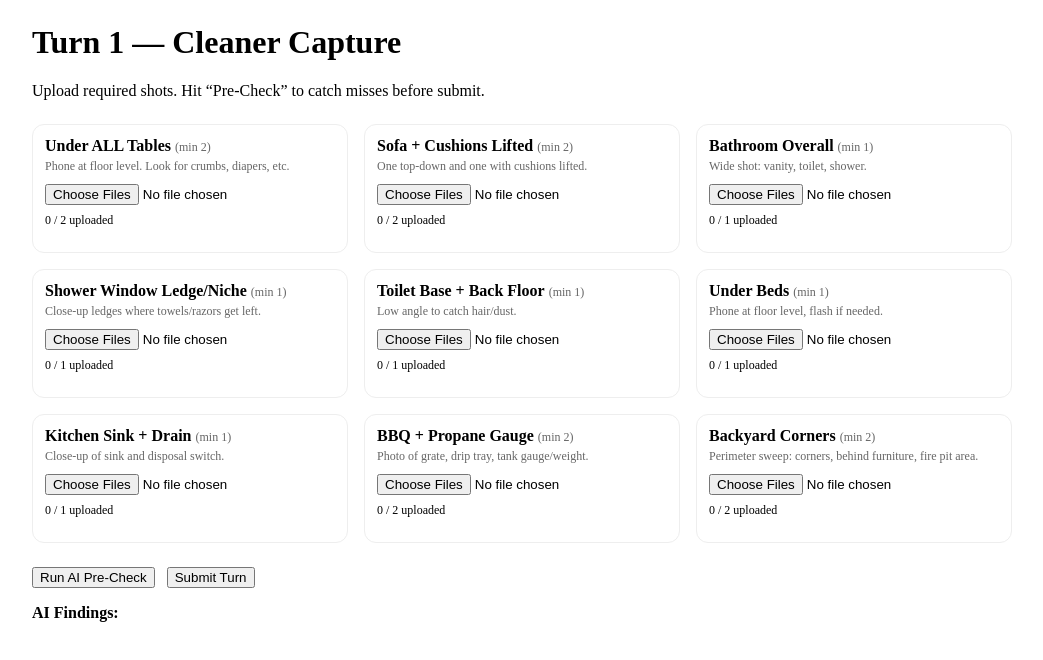
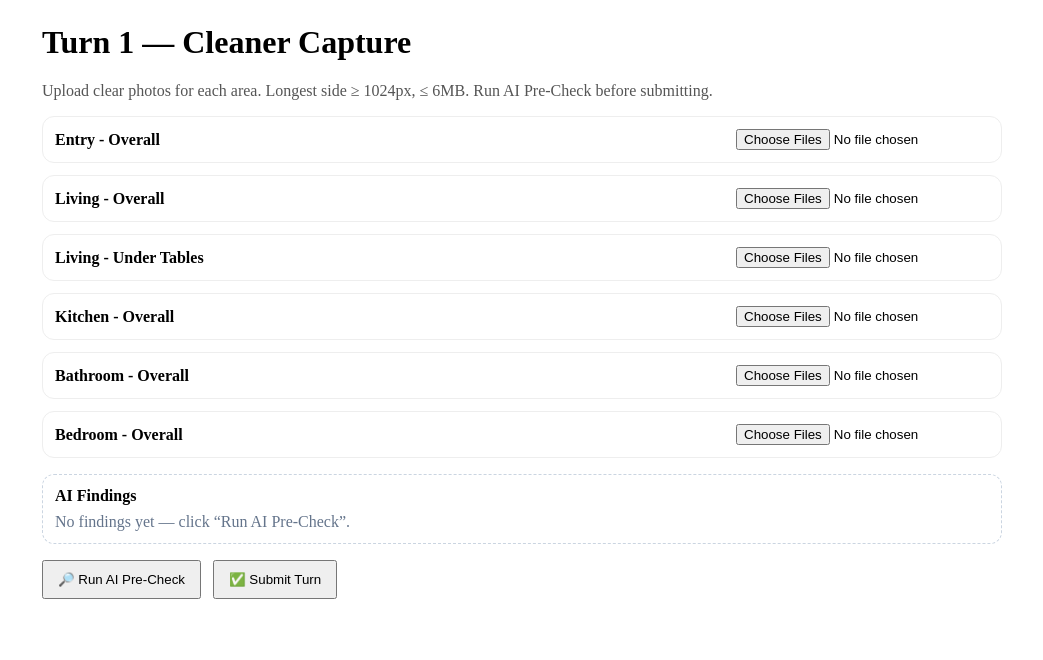
Before and after one commit to dmeadows001/turn-qa, a Next.js app: page /turns/1/capture in a window 1280 px wide. Shown: the top 660 px of the page, without its empty margins (118-1161 px from the left). Built offline with nearby package versions, Linux system fonts and the light colour scheme.

Commit message:
Update capture.js

```diff
--- a/pages/turns/[id]/capture.js
+++ b/pages/turns/[id]/capture.js
@@ -1,86 +1,116 @@
+// pages/turns/[id]/capture.js
 import { useRouter } from 'next/router';
-import { useState, useMemo } from 'react';
-import { REQUIRED_AREAS } from '../../../lib/requiredShots';
+import { useEffect, useMemo, useState } from 'react';
+
+// --- If you already define REQUIRED_AREAS elsewhere, you can remove this block ---
+const REQUIRED_AREAS = [
+  { key: 'entry_overall', label: 'Entry - Overall' },
+  { key: 'living_overall', label: 'Living - Overall' },
+  { key: 'living_under_tables', label: 'Living - Under Tables' },
+  { key: 'kitchen_overall', label: 'Kitchen - Overall' },
+  { key: 'bathroom_overall', label: 'Bathroom - Overall' },
+  { key: 'bedroom_overall', label: 'Bedroom - Overall' }
+];
+// -------------------------------------------------------------------------------
 
 export default function Capture() {
-  const router = useRouter();
-  const { id: turnId } = router.query;
+  const { query } = useRouter();
+  const turnId = query.id;
 
+  // Uploaded files grouped by area: { [areaKey]: [{name,url,width,height,areaKey}, ...] }
   const [uploadsByArea, setUploadsByArea] = useState({});
+  // Big combined “AI Findings” list
   const [aiFlags, setAiFlags] = useState([]);
+  // NEW: per-photo AI flags map: { [storagePath]: issues[] }
+  const [aiByPath, setAiByPath] = useState({});
   const [submitting, setSubmitting] = useState(false);
-  const [aiByPath, setAiByPath] = useState({});
 
-  const ready = useMemo(() => Boolean(turnId), [turnId]);
+  // -------- helpers --------
+  const sevStyle = (s='info') => ({
+    display:'inline-block',
+    padding:'2px 6px',
+    borderRadius:8,
+    fontSize:12,
+    marginRight:6,
+    background: s==='fail' ? '#FEE2E2' : s==='warn' ? '#FFF4E5' : '#EEF2FF',
+    color: s==='fail' ? '#991B1B' : s==='warn' ? '#9A5B00' : '#334155'
+  });
 
+  // Get image dimensions in browser (reads EXIF-rotated size correctly)
+  async function getDims(file) {
+    return await new Promise((resolve, reject) => {
+      const img = new Image();
+      img.onload = () => {
+        resolve({ width: img.naturalWidth, height: img.naturalHeight });
+        URL.revokeObjectURL(img.src);
+      };
+      img.onerror = reject;
+      img.src = URL.createObjectURL(file);
+    });
+  }
+
+  // -------- add files (captures width/height, enforces quality, uploads to Storage) --------
   async function addFiles(areaKey, fileList) {
     const files = Array.from(fileList || []);
     const uploaded = [];
 
     for (const f of files) {
-    // --- 1) Read dimensions client-side
-    const dims = await new Promise((resolve, reject) => {
-      const img = new Image();
-      img.onload = () => {
-        // Handle EXIF-rotated images automatically via natural sizes
-        resolve({ width: img.naturalWidth, height: img.naturalHeight });
-        URL.revokeObjectURL(img.src);
-      };
-      img.onerror = reject;
-      img.src = URL.createObjectURL(f);
-    });
+      const dims = await getDims(f);
+      const longest = Math.max(dims.width, dims.height);
+      const tooSmall = longest < 1024;
+      const tooBig = f.size > 6 * 1024 * 1024; // > 6MB
 
-    // --- 2) (Optional) Enforce minimum quality now (adjust thresholds as you like)
-    const longest = Math.max(dims.width, dims.height);
-    const fileTooBig = f.size > 6 * 1024 * 1024; // >6 MB
-    const tooSmall = longest < 1024;             // <1024 px on longest side
-    if (tooSmall || fileTooBig) {
+      if (tooSmall || tooBig) {
         alert(
-        `Photo "${f.name}" rejected: ` +
-        (tooSmall ? `resolution ${dims.width}×${dims.height} < 1024px longest side. ` : '') +
-        (fileTooBig ? `file > 6MB.` : '')
+          `Rejected "${f.name}": ` +
+          (tooSmall ? `min longest side is 1024px (got ${dims.width}×${dims.height}). ` : '') +
+          (tooBig ? `file > 6MB.` : '')
         );
-      continue; // skip uploading this one
+        continue;
       }
 
-    // --- 3) Get a signed upload URL from the server
+      // Ask server for a signed upload URL + storage path
       const up = await fetch('/api/upload-url', {
         method: 'POST',
         headers: { 'Content-Type': 'application/json' },
         body: JSON.stringify({ turnId, areaKey, filename: f.name, mime: f.type })
       }).then(r => r.json());
 
-    if (!up.uploadUrl) continue;
+      if (!up.uploadUrl || !up.path) {
+        alert('Could not get upload URL; try again.');
+        continue;
+      }
 
-    // --- 4) Upload directly to Supabase Storage
+      // Upload file to Storage with the signed URL
       await fetch(up.uploadUrl, {
         method: 'PUT',
         headers: { 'Content-Type': up.mime || 'application/octet-stream' },
         body: f
       });
 
-    // --- 5) Record locally (include width/height so submit-turn can store them)
       uploaded.push({
         name: f.name,
         areaKey,
-      url: up.path,           // storage key (e.g., "turns/<id>/<area>/...jpg")
+        url: up.path,        // e.g. "turns/<uuid>/<areaKey>/<filename>.jpg" (no leading "photos/")
         width: dims.width,
         height: dims.height
       });
     }
 
+    if (uploaded.length) {
       setUploadsByArea(prev => ({
         ...prev,
         [areaKey]: [ ...(prev[areaKey] || []), ...uploaded ]
       }));
     }
+  }
 
-
+  // -------- AI pre-check: rules + real vision scan, then fill UI state --------
   async function runPrecheck() {
     const localFlags = [];
     const MIN_LONGEST = 1024;
 
-  // 1. Local quality checks first (resolution)
+    // local quality checks (resolution)
     Object.entries(uploadsByArea).forEach(([area, files]) => {
       files.forEach(f => {
         const longest = Math.max(f.width || 0, f.height || 0);
@@ -90,83 +120,137 @@ export default function Capture() {
       });
     });
 
-  // 2. Call the existing rule-based precheck (min photos, filename heuristics)
+    // rules-based (min counts, filename keywords)
     const ruleResp = await fetch('/api/vision-precheck', {
       method: 'POST',
       headers: { 'Content-Type': 'application/json' },
       body: JSON.stringify({ uploadsByArea })
     }).then(r => r.json()).catch(() => ({ flags: [] }));
 
-  // 3. Call the new AI scan endpoint
+    // real AI scan (OpenAI Vision)
     const aiResp = await fetch('/api/vision-scan', {
       method: 'POST',
       headers: { 'Content-Type': 'application/json' },
       body: JSON.stringify({ uploadsByArea })
-  }).then(r => r.json()).catch(() => ({ results: [] }));
+    }).then(r => r.json()).catch(() => ({ results: [], error: 'network' }));
 
-  const aiFlags = [];
+    // per-photo map for rendering under each thumbnail
+    const perPhoto = {};
+    (aiResp.results || []).forEach(r => {
+      perPhoto[r.path] = Array.isArray(r.issues) ? r.issues : [];
+    });
+    setAiByPath(perPhoto);
+
+    // flatten to lines for the “AI Findings” list
+    const aiLines = [];
     (aiResp.results || []).forEach(r => {
       (r.issues || []).forEach(issue => {
-      const sev = issue.severity || 'info';
-      const conf = typeof issue.confidence === 'number'
-        ? ` (${Math.round(issue.confidence * 100)}%)`
-        : '';
-      aiFlags.push(`${sev.toUpperCase()} in ${r.area_key || 'unknown'}: ${issue.label}${conf}`);
+        const sev = (issue.severity || 'info').toUpperCase();
+        const conf = typeof issue.confidence === 'number' ? ` (${Math.round(issue.confidence * 100)}%)` : '';
+        aiLines.push(`${sev} in ${r.area_key || 'unknown'}: ${issue.label}${conf}`);
       });
     });
+    if (aiResp.error) aiLines.unshift(`AI check notice: ${aiResp.error}`);
 
-  // 4. Merge all flags
-  setAiFlags([ ...(ruleResp.flags || []), ...localFlags, ...aiFlags ]);
+    setAiFlags([ ...(ruleResp.flags || []), ...localFlags, ...aiLines ]);
   }
 
+  // -------- submit all photos (writes rows + marks turn submitted) --------
   async function submitAll() {
     setSubmitting(true);
     const photos = Object.values(uploadsByArea).flat();
-    await fetch('/api/submit-turn', {
+    const resp = await fetch('/api/submit-turn', {
       method: 'POST',
       headers: { 'Content-Type': 'application/json' },
       body: JSON.stringify({ turnId, photos })
     });
     setSubmitting(false);
+
+    if (!resp.ok) {
+      const err = await resp.json().catch(() => ({}));
+      alert('Submit failed: ' + (err.error || resp.statusText));
+      return;
+    }
     alert('Submitted! (MVP)');
   }
 
-  if (!ready) return <div style={{ padding: 24 }}>Loading…</div>;
+  // ---------- UI ----------
+  if (!turnId) return <div style={{ padding:24 }}>Loading…</div>;
 
   return (
-    <div style={{ maxWidth: 980, margin: '24px auto', padding: '0 16px', fontFamily: 'ui-sans-serif' }}>
+    <div style={{ maxWidth: 960, margin: '24px auto', padding: '0 16px', fontFamily: 'ui-sans-serif' }}>
       <h1>Turn {turnId} — Cleaner Capture</h1>
-      <p>Upload required shots. Hit “Pre-Check” to catch misses before submit.</p>
+      <p style={{ color:'#555' }}>
+        Upload clear photos for each area. Longest side ≥ 1024px, ≤ 6MB. Run AI Pre-Check before submitting.
+      </p>
 
-      <div style={{ display: 'grid', gap: 16, gridTemplateColumns: 'repeat(auto-fit, minmax(280px, 1fr))', marginTop: 24 }}>
-        {REQUIRED_AREAS.map(a => (
-          <div key={a.key} style={{ border: '1px solid #eee', borderRadius: 12, padding: 12 }}>
-            <b>{a.title}</b> <span style={{ fontSize: 12, color: '#666' }}> (min {a.minPhotos})</span>
-            <div style={{ fontSize: 12, color: '#666', marginTop: 4 }}>{a.guidance}</div>
-
-            <div style={{ marginTop: 10 }}>
-              <input type="file" accept="image/*" multiple onChange={e => addFiles(a.key, e.target.files)} />
+      {REQUIRED_AREAS.map(area => {
+        const files = uploadsByArea[area.key] || [];
+        return (
+          <div key={area.key} style={{ border:'1px solid #eee', borderRadius:12, padding:12, margin:'12px 0' }}>
+            <div style={{ display:'flex', justifyContent:'space-between', alignItems:'center' }}>
+              <b>{area.label}</b>
+              <input
+                type="file"
+                accept="image/*"
+                multiple
+                onChange={(e) => addFiles(area.key, e.target.files)}
+              />
             </div>
 
-            <div style={{ fontSize: 12, marginTop: 8 }}>
-              {(uploadsByArea[a.key]?.length || 0)} / {a.minPhotos} uploaded
+            {/* simple list of current uploads for this area */}
+            {files.length > 0 && (
+              <div style={{ marginTop:10, display:'grid', gridTemplateColumns:'repeat(auto-fill,minmax(220px,1fr))', gap:10 }}>
+                {files.map(f => (
+                  <div key={f.url} style={{ border:'1px solid #eee', borderRadius:10, padding:8 }}>
+                    <div style={{ fontSize:13, marginBottom:6 }}>
+                      <b title={f.name}>{f.name}</b><br/>
+                      {f.width}×{f.height}
                     </div>
 
-            <ul style={{ fontSize: 12, color: '#333' }}>
-              {(uploadsByArea[a.key] || []).map((f, i) => <li key={i}>{f.name}</li>)}
-            </ul>
+                    {/* Per-photo AI flags */}
+                    {Array.isArray(aiByPath[f.url]) && aiByPath[f.url].length > 0 && (
+                      <div>
+                        {aiByPath[f.url].map((iss, idx) => (
+                          <div key={idx} style={{ marginBottom:4 }}>
+                            <span style={sevStyle(iss.severity)}>{(iss.severity || 'info').toUpperCase()}</span>
+                            <span style={{ fontSize:13 }}>
+                              {iss.label}
+                              {typeof iss.confidence === 'number'
+                                ? ` (${Math.round(iss.confidence * 100)}%)`
+                                : ''}
+                            </span>
                           </div>
                         ))}
                       </div>
+                    )}
+                  </div>
+                ))}
+              </div>
+            )}
+          </div>
+        );
+      })}
 
-      <div style={{ display: 'flex', gap: 12, marginTop: 24 }}>
-        <button onClick={runPrecheck}>Run AI Pre-Check</button>
-        <button onClick={submitAll} disabled={submitting}>{submitting ? 'Submitting…' : 'Submit Turn'}</button>
+      {/* AI findings summary */}
+      <div style={{ border:'1px dashed #cbd5e1', borderRadius:12, padding:12, marginTop:16 }}>
+        <div style={{ fontWeight:600, marginBottom:8 }}>AI Findings</div>
+        {aiFlags.length === 0 ? (
+          <div style={{ color:'#64748b' }}>No findings yet — click “Run AI Pre-Check”.</div>
+        ) : (
+          <ul style={{ marginLeft:18 }}>
+            {aiFlags.map((f, i) => <li key={i}>{f}</li>)}
+          </ul>
+        )}
       </div>
 
-      <div style={{ marginTop: 16 }}>
-        <b>AI Findings:</b>
-        <ul>{aiFlags.map((f, i) => <li key={i}>{f}</li>)}</ul>
+      <div style={{ display:'flex', gap:12, marginTop:16 }}>
+        <button onClick={runPrecheck} style={{ padding:'10px 14px' }}>
+          🔎 Run AI Pre-Check
+        </button>
+        <button onClick={submitAll} disabled={submitting} style={{ padding:'10px 14px', opacity: submitting ? 0.6 : 1 }}>
+          ✅ Submit Turn
+        </button>
       </div>
     </div>
   );
```
Lines whose indentation alone changed are shown as unchanged.
